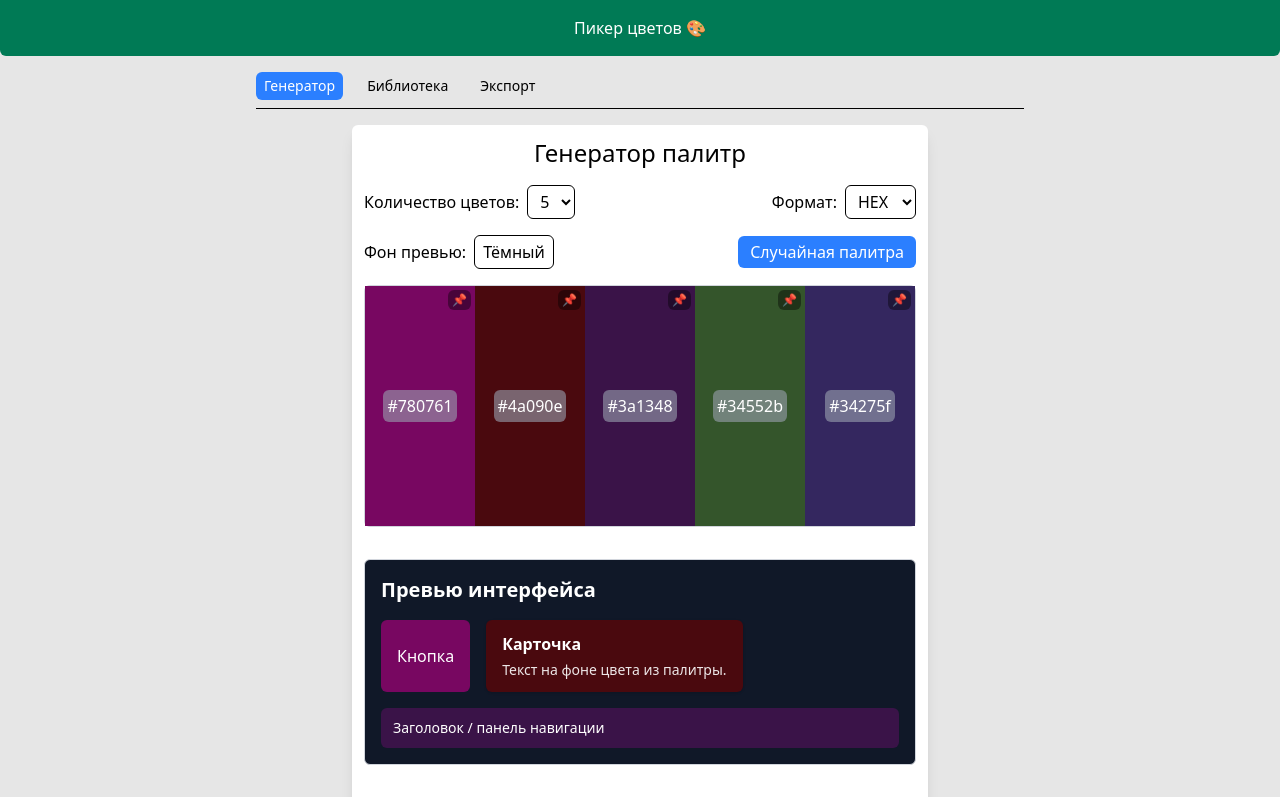
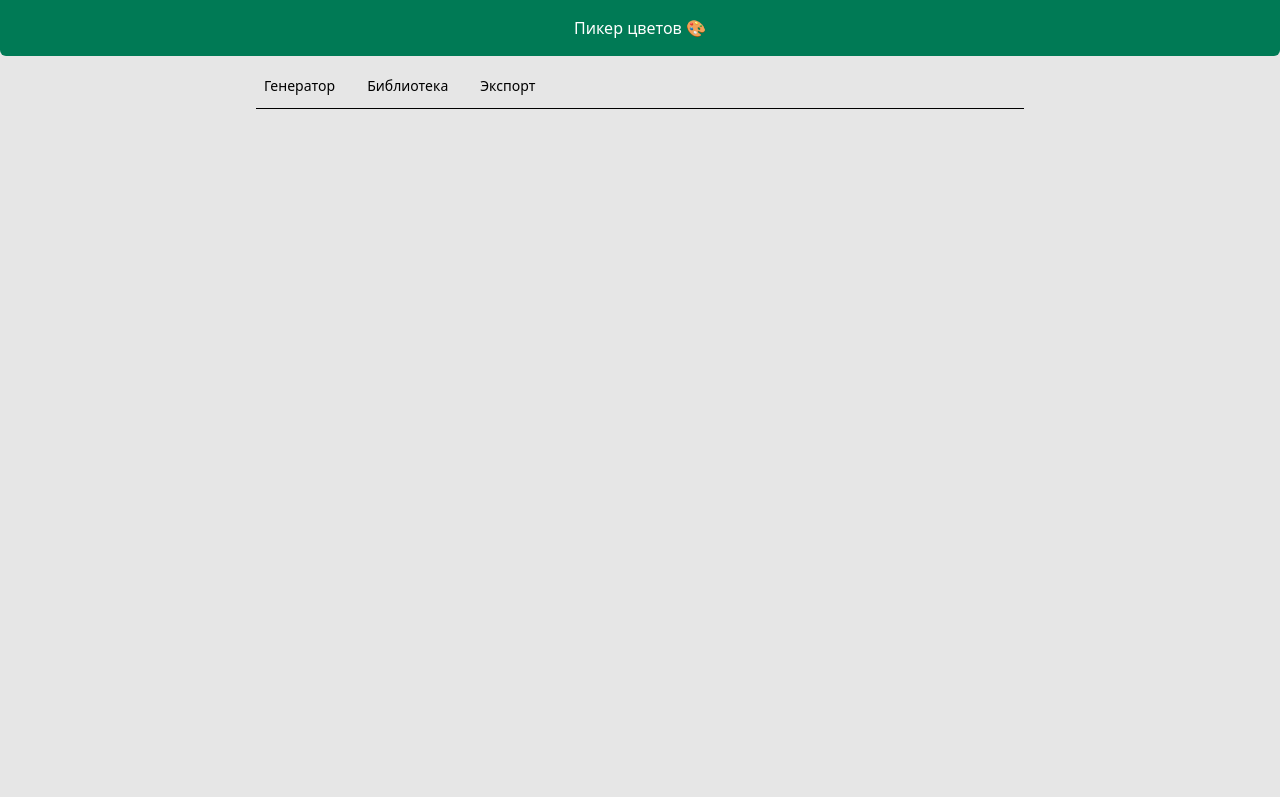
Before and after one commit to yurikses/front-back-vue, a Vue app: page / in a window 1280 px wide. Shown: the top 797 px of the page. Built offline with nearby package versions, Linux system fonts and the light colour scheme; the HTML template or start-up script is replaced by a standard one.

Commit message:
fix(routing): changed app files for deploying

```diff
--- a/src/App.vue
+++ b/src/App.vue
@@ -10,21 +10,21 @@ import { RouterLink, RouterView } from "vue-router";
 
   <nav class="w-[60%] mx-auto mt-4 flex gap-4 border-b pb-2 text-sm">
     <RouterLink
-      to="/"
+      to="/front-back-vue/"
       class="px-2 py-1 rounded-md"
       active-class="bg-blue-500 text-white"
     >
       Генератор
     </RouterLink>
     <RouterLink
-      to="/flibrary"
+      to="/front-back-vue/library"
       class="px-2 py-1 rounded-md"
       active-class="bg-blue-500 text-white"
     >
       Библиотека
     </RouterLink>
     <RouterLink
-      to="//export"
+      to="/front-back-vue/export"
       class="px-2 py-1 rounded-md"
       active-class="bg-blue-500 text-white"
     >
--- a/src/router.ts
+++ b/src/router.ts
@@ -5,17 +5,17 @@ import ExportView from '@/views/ExportView.vue'
 
 const routes: RouteRecordRaw[] = [
   {
-    path: '/',
+    path: '/front-back-vue',
     name: 'generator',
     component: ColorGeneratorView,
   },
   {
-    path: '/library',
+    path: '/front-back-vue/library',
     name: 'library',
     component: PaletteLibraryView,
   },
   {
-    path: '/export',
+    path: '/front-back-vue/export',
     name: 'export',
     component: ExportView,
   },
```
